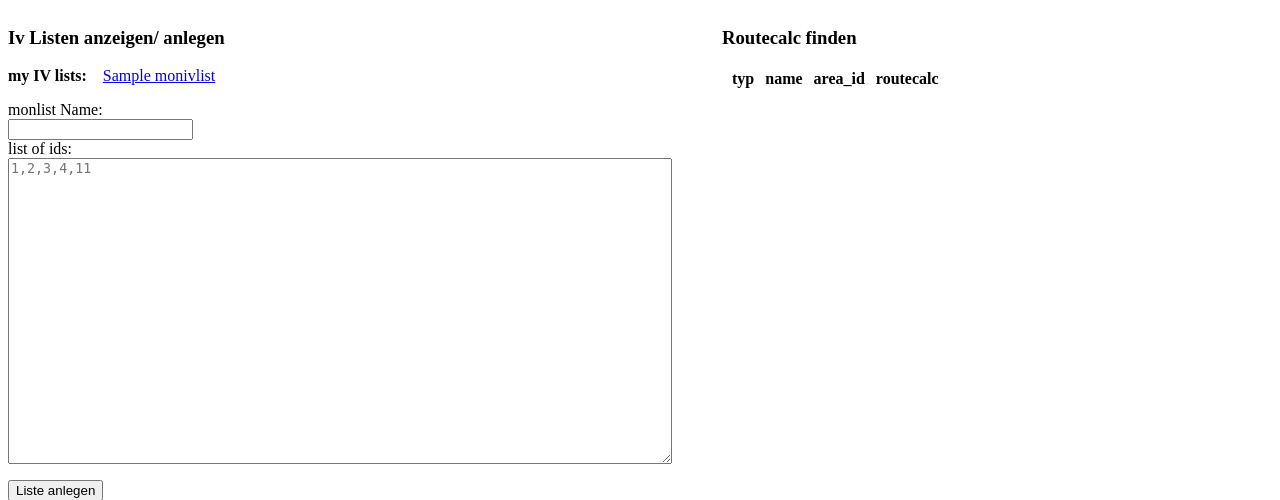
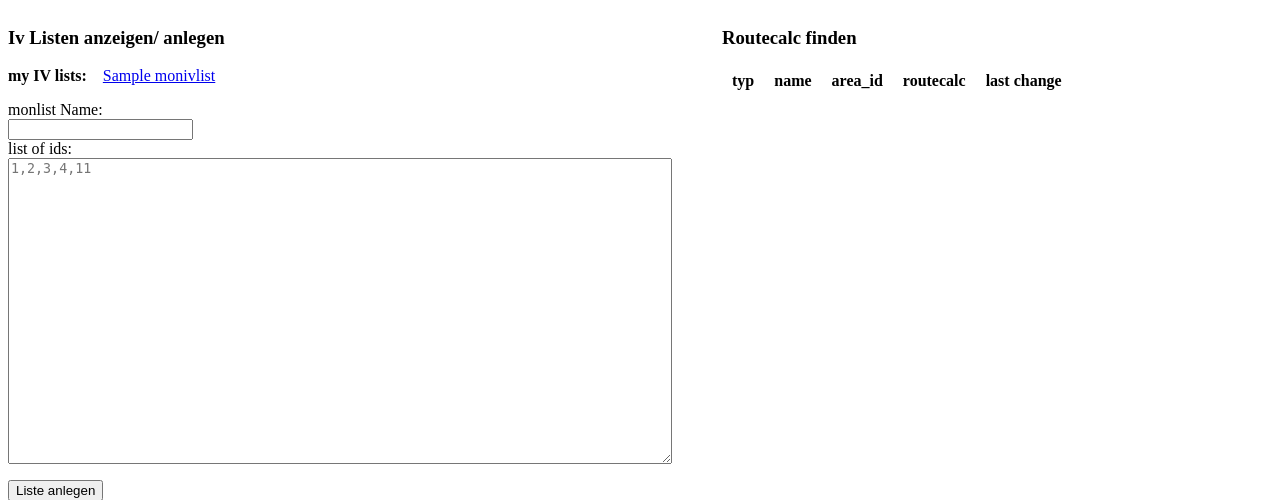
Before and after one commit to Micha854/mad_stuff, a PHP site: page /mad_set.php in a window 1280 px wide. Shown: the top 500 px of the page. Run offline with PHP 8.4, Linux system fonts and the light colour scheme; tables that the repository leaves empty or names only in its code hold one stand-in row (values such as "Sample post").

Commit message:
add change time for route_files

```diff
--- a/mad_set.php
+++ b/mad_set.php
@@ -17,6 +17,12 @@ if ($mysqli->connect_error) {
 	die('Error : ('. $mysqli->connect_errno .') '. $mysqli->connect_error);
 }
 
+$structure = __DIR__."/routecalc";
+if (!file_exists($structure)) {
+	if (!mkdir($structure, 0777, true)) {
+    	die('Erstellung der Verzeichnisse schlug fehl...');
+	}
+}
 
 // show pokemon_ids on string
 if(isset($_GET["list"])) {
@@ -48,6 +54,11 @@ if(isset($_GET["route"])) {
 	if(isset($_POST["newroute"])) {
 		$routefile	= mysqli_real_escape_string($mysqli, $_POST["route"]);
 		mysqli_query($mysqli, "UPDATE settings_routecalc SET routefile = '$routefile' WHERE routecalc_id = ".$poeted);
+
+		$datei = fopen(__DIR__."/routecalc/$poeted.txt","w");
+		fwrite($datei, date("d.m.Y - H:i:s"),100);
+		fclose($datei);
+
 		echo '<h1 style="background:#009900">save</h1>';
 	}
 
@@ -90,23 +101,27 @@ if(isset($_POST["submit"]) and $_POST["name"] and $_POST["idlist"]) {
 		echo '<h1 style="background:#009900">save</h1>';
 	}
 } else {
-	$tbl = '<table><tr><td><b>typ</b></td><td><b>name</b></td><td><b>area_id</b></td><td><b>routecalc</b></td></tr>';
+	$tbl = '<table><tr><td><b>typ</b></td><td><b>name</b></td><td><b>area_id</b></td><td><b>routecalc</b></td><td><b>last change</b></td></tr>';
 	$sql_p = $mysqli->query("SELECT q.routecalc_id, p.area_id, a.name FROM settings_routecalc q LEFT JOIN settings_area_pokestops p	ON p.routecalc = q.routecalc_id LEFT JOIN settings_area a ON a.area_id = p.area_id WHERE p.area_id IS NOT NULL ");
 	$sql_m = $mysqli->query("SELECT q.routecalc_id, m.area_id, a.name FROM settings_routecalc q LEFT JOIN settings_area_mon_mitm m	ON m.routecalc = q.routecalc_id LEFT JOIN settings_area a ON a.area_id = m.area_id WHERE m.area_id IS NOT NULL ");
 	$sql_i = $mysqli->query("SELECT q.routecalc_id, i.area_id, a.name FROM settings_routecalc q LEFT JOIN settings_area_iv_mitm i	ON i.routecalc = q.routecalc_id LEFT JOIN settings_area a ON a.area_id = i.area_id WHERE i.area_id IS NOT NULL ");
 	$sql_r = $mysqli->query("SELECT q.routecalc_id, r.area_id, a.name FROM settings_routecalc q LEFT JOIN settings_area_raids_mitm r	ON r.routecalc = q.routecalc_id LEFT JOIN settings_area a ON a.area_id = r.area_id WHERE r.area_id IS NOT NULL ");
 	$out = '';
 	while($id = $sql_m->fetch_array() ) {
-		$out.= '<tr class="p"><td>mon_mitm</td><td>'.$id["name"].'</td><td>'.$id["area_id"].'</td><td><a href="?route='.$id["routecalc_id"].'&amp;name='.$id["name"].'">'.$id["routecalc_id"].'</a></td></tr>';
+		$change = file_exists($structure."/".$id["routecalc_id"].".txt") ? file_get_contents(__DIR__."/routecalc/".$id["routecalc_id"].".txt") : 'NULL';
+		$out.= '<tr class="p"><td>mon_mitm</td><td>'.$id["name"].'</td><td>'.$id["area_id"].'</td><td><a href="?route='.$id["routecalc_id"].'&amp;name='.$id["name"].'">'.$id["routecalc_id"].'</a></td><td>'.$change.'</td></tr>';
 	}
 	while($id = $sql_p->fetch_array() ) {
-		$out.= '<tr class="m"><td>pokestops</td><td>'.$id["name"].'</td><td>'.$id["area_id"].'</td><td><a href="?route='.$id["routecalc_id"].'&amp;name='.$id["name"].'">'.$id["routecalc_id"].'</a></td></tr>';
+		$change = file_exists($structure."/".$id["routecalc_id"].".txt") ? file_get_contents(__DIR__."/routecalc/".$id["routecalc_id"].".txt") : 'NULL';
+		$out.= '<tr class="m"><td>pokestops</td><td>'.$id["name"].'</td><td>'.$id["area_id"].'</td><td><a href="?route='.$id["routecalc_id"].'&amp;name='.$id["name"].'">'.$id["routecalc_id"].'</a></td><td>'.$change.'</td></tr>';
 	}
 	while($id = $sql_i->fetch_array() ) {
-		$out.= '<tr class="i"><td>iv_mitm</td><td>'.$id["name"].'</td><td>'.$id["area_id"].'</td><td><a href="?route='.$id["routecalc_id"].'&amp;name='.$id["name"].'">'.$id["routecalc_id"].'</a></td></tr>';
+		$change = file_exists($structure."/".$id["routecalc_id"].".txt") ? file_get_contents(__DIR__."/routecalc/".$id["routecalc_id"].".txt") : 'NULL';
+		$out.= '<tr class="i"><td>iv_mitm</td><td>'.$id["name"].'</td><td>'.$id["area_id"].'</td><td><a href="?route='.$id["routecalc_id"].'&amp;name='.$id["name"].'">'.$id["routecalc_id"].'</a></td><td>'.$change.'</td></tr>';
 	}
 	while($id = $sql_r->fetch_array() ) {
-		$out.= '<tr class="r"><td>raids_mitm</td><td>'.$id["name"].'</td><td>'.$id["area_id"].'</td><td><a href="?route='.$id["routecalc_id"].'&amp;name='.$id["name"].'">'.$id["routecalc_id"].'</a></td></tr>';
+		$change = file_exists($structure."/".$id["routecalc_id"].".txt") ? file_get_contents(__DIR__."/routecalc/".$id["routecalc_id"].".txt") : 'NULL';
+		$out.= '<tr class="r"><td>raids_mitm</td><td>'.$id["name"].'</td><td>'.$id["area_id"].'</td><td><a href="?route='.$id["routecalc_id"].'&amp;name='.$id["name"].'">'.$id["routecalc_id"].'</a></td><td>'.$change.'</td></tr>';
 	}
 		$end = '</table>';
 }
@@ -145,7 +160,8 @@ background: #99CC00
 }
 td {
 padding-left:10px;
-line-height:140%;
+padding-right:10px;
+line-height:160%;
 border-collapse: collapse
 }
 table {
```
